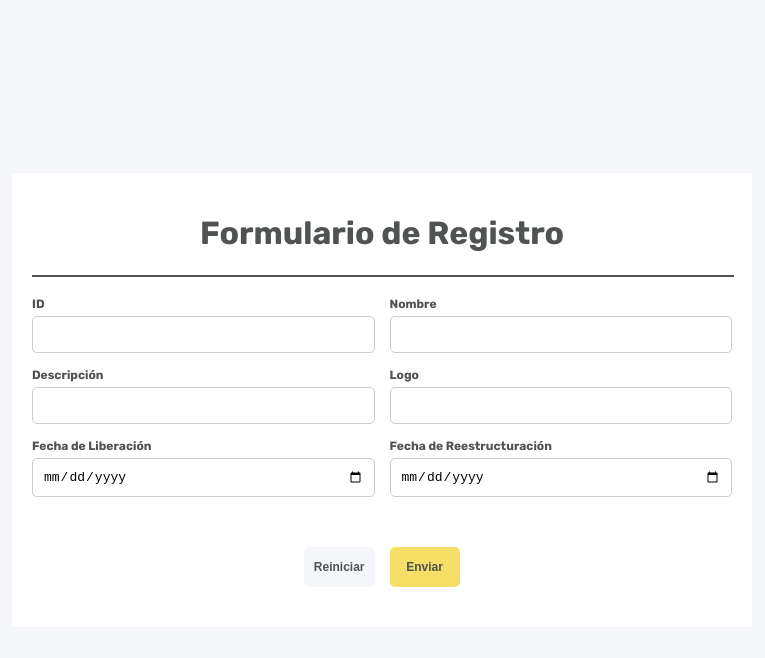
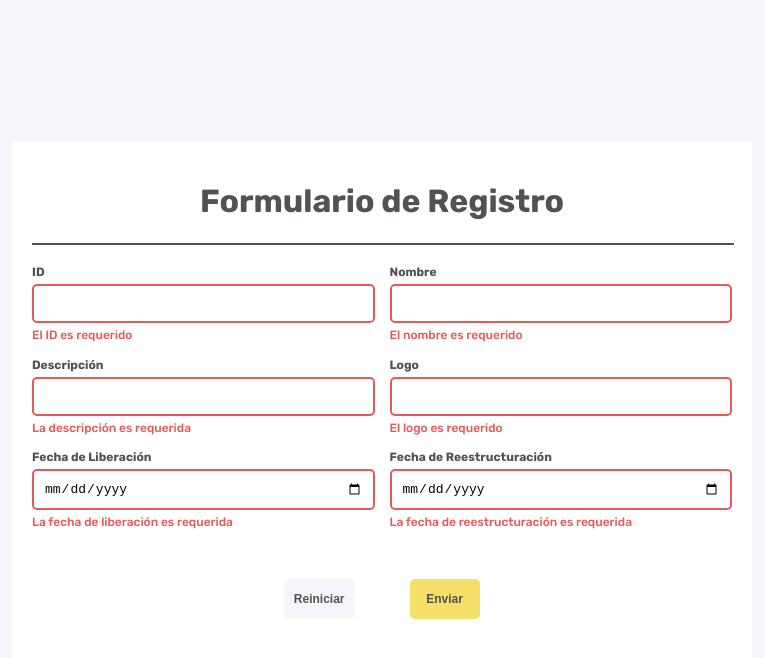
Before and after one commit to jugiros/sofka-challenge, an Angular app: page /create in a window 1280 px wide. Both pictures are taken after a click on the button "Enviar". Shown: the top 658 px of the page, without its empty margins (258-1023 px from the left). Built offline with nearby package versions, Linux system fonts and the light colour scheme.

Commit message:
Validation integration.

```diff
--- a/src/app/components/create-product/create-product.component.html
+++ b/src/app/components/create-product/create-product.component.html
@@ -7,32 +7,62 @@
     <div class="form-grid">
       <div class="form-group">
         <label for="id">ID</label>
-        <input id="id" formControlName="id" type="text" />
+        <input id="id" formControlName="id" type="text"
+               [ngClass]="{'invalid': form.get('id')?.invalid && form.get('id')?.touched}"/>
+        <span class="text-danger"
+              *ngIf="form.get('id')?.touched && (form.get('id')?.hasError('required'))">
+          <span>El ID es requerido</span>
+        </span>
       </div>
       <div class="form-group">
         <label for="name">Nombre</label>
-        <input id="name" formControlName="name" type="text" />
+        <input id="name" formControlName="name" type="text"
+               [ngClass]="{'invalid': form.get('name')?.invalid && form.get('name')?.touched}"/>
+        <span class="text-danger"
+              *ngIf="form.get('name')?.touched && (form.get('name')?.hasError('required'))">
+          <span>El nombre es requerido</span>
+        </span>
       </div>
       <div class="form-group">
         <label for="description">Descripción</label>
-        <input id="description" formControlName="description" />
+        <input id="description" formControlName="description"
+               [ngClass]="{'invalid': form.get('description')?.invalid && form.get('description')?.touched}"/>
+        <span class="text-danger"
+              *ngIf="form.get('description')?.touched && (form.get('description')?.hasError('required'))">
+          <span>La descripción es requerida</span>
+        </span>
       </div>
       <div class="form-group">
         <label for="logo">Logo</label>
-        <input id="logo" formControlName="logo" type="text" />
+        <input id="logo" formControlName="logo" type="text"
+               [ngClass]="{'invalid': form.get('logo')?.invalid && form.get('logo')?.touched}"/>
+        <span class="text-danger"
+              *ngIf="form.get('logo')?.touched && (form.get('logo')?.hasError('required'))">
+          <span>El logo es requerido</span>
+        </span>
       </div>
       <div class="form-group">
         <label for="date_release">Fecha de Liberación</label>
-        <input id="date_release" formControlName="date_release" type="date" />
+        <input id="date_release" formControlName="date_release" type="date"
+               [ngClass]="{'invalid': form.get('date_release')?.invalid && form.get('date_release')?.touched}"/>
+        <span class="text-danger"
+              *ngIf="form.get('date_release')?.touched && (form.get('date_release')?.hasError('required'))">
+          <span>La fecha de liberación es requerida</span>
+        </span>
       </div>
       <div class="form-group">
         <label for="date_revision">Fecha de Reestructuración</label>
-        <input id="date_revision" formControlName="date_revision" type="date" />
+        <input id="date_revision" formControlName="date_revision" type="date"
+               [ngClass]="{'invalid': form.get('date_revision')?.invalid && form.get('date_revision')?.touched}"/>
+        <span class="text-danger"
+              *ngIf="form.get('date_revision')?.touched && (form.get('date_revision')?.hasError('required'))">
+          <span>La fecha de reestructuración es requerida</span>
+        </span>
       </div>
     </div>
   </form>
   <div class="button-container">
     <button type="button" class="reset-btn" (click)="resetForm()">Reiniciar</button>
-    <button type="button" class="submit-btn">Enviar</button>
+    <button type="button" class="submit-btn" (click)="onSubmit()">Enviar</button>
   </div>
 </div>
--- a/src/app/components/create-product/create-product.component.ts
+++ b/src/app/components/create-product/create-product.component.ts
@@ -1,11 +1,14 @@
 import {Component, OnInit} from '@angular/core';
-import {FormBuilder, FormGroup, ReactiveFormsModule} from "@angular/forms";
+import {FormBuilder, FormGroup, ReactiveFormsModule, Validators} from "@angular/forms";
+import {NgClass, NgIf} from "@angular/common";
 
 @Component({
   selector: 'app-create-product',
   standalone: true,
   imports: [
-    ReactiveFormsModule
+    ReactiveFormsModule,
+    NgIf,
+    NgClass
   ],
   templateUrl: './create-product.component.html',
   styleUrl: './create-product.component.css'
@@ -21,12 +24,12 @@ export class CreateProductComponent implements OnInit{
 
   private initializeForm() {
     this.form = this.formBuilder.group({
-      id: [],
-      name: [],
-      description: [],
-      logo: [],
-      date_release: [],
-      date_revision: []
+      id: ["", [Validators.required]],
+      name: ["", [Validators.required]],
+      description: ["", [Validators.required]],
+      logo: ["", [Validators.required]],
+      date_release: ["", [Validators.required]],
+      date_revision: ["", [Validators.required]]
     });
   }
 
@@ -34,6 +37,16 @@ export class CreateProductComponent implements OnInit{
     this.form.reset();
   }
 
+  onSubmit() {
+    this.form.markAsTouched();
+    this.form.markAllAsTouched();
+    this.form.markAsDirty();
+
+    if (!this.form.valid) {
+      return;
+    }
+  }
+
   ngOnInit() {
     this.initializeForm();
   }
--- a/src/scss/styles.scss
+++ b/src/scss/styles.scss
@@ -214,6 +214,12 @@ html, body {
       border: 1px solid var(--dark-gray);
       border-radius: 5px;
       font-size: 13px;
+
+      &.invalid {
+        border-color: var(--error-color);
+        border-width: 2px;
+        border-style: solid;
+      }
     }
   }
 
@@ -235,6 +241,7 @@ html, body {
         @extend .btn-action;
         background-color: var(--light-gray);
         color: var(--text-gray);
+        margin-right: 20px;
 
         &:hover {
           background-color: var(--hover-gray);
@@ -243,6 +250,7 @@ html, body {
 
       &.submit-btn {
         @extend .primary-btn;
+        margin-left: 20px;
       }
     }
 
@@ -254,4 +262,12 @@ html, body {
       justify-self: start;
     }
   }
+
+  .text-danger {
+    color: var(--error-color);
+    font-weight: 500;
+    font-size: 12px;
+    line-height: 14.22px;
+    margin-top: 5px;
+  }
 }
--- a/src/scss/variables.scss
+++ b/src/scss/variables.scss
@@ -5,6 +5,7 @@ $dark-yellow: #F5DF66;
 $hover-gray: #e3e3e3;
 $basic-white: #fff;
 $text-gray: #4F5351;
+$error-color: #EB5757;
 
 :root {
   --light-gray: #{$light-gray};
@@ -14,4 +15,5 @@ $text-gray: #4F5351;
   --basic-white: #{$basic-white};
   --hover-gray: #{$hover-gray};
   --text-gray: #{$text-gray};
+  --error-color: #{$error-color};
 }
```
